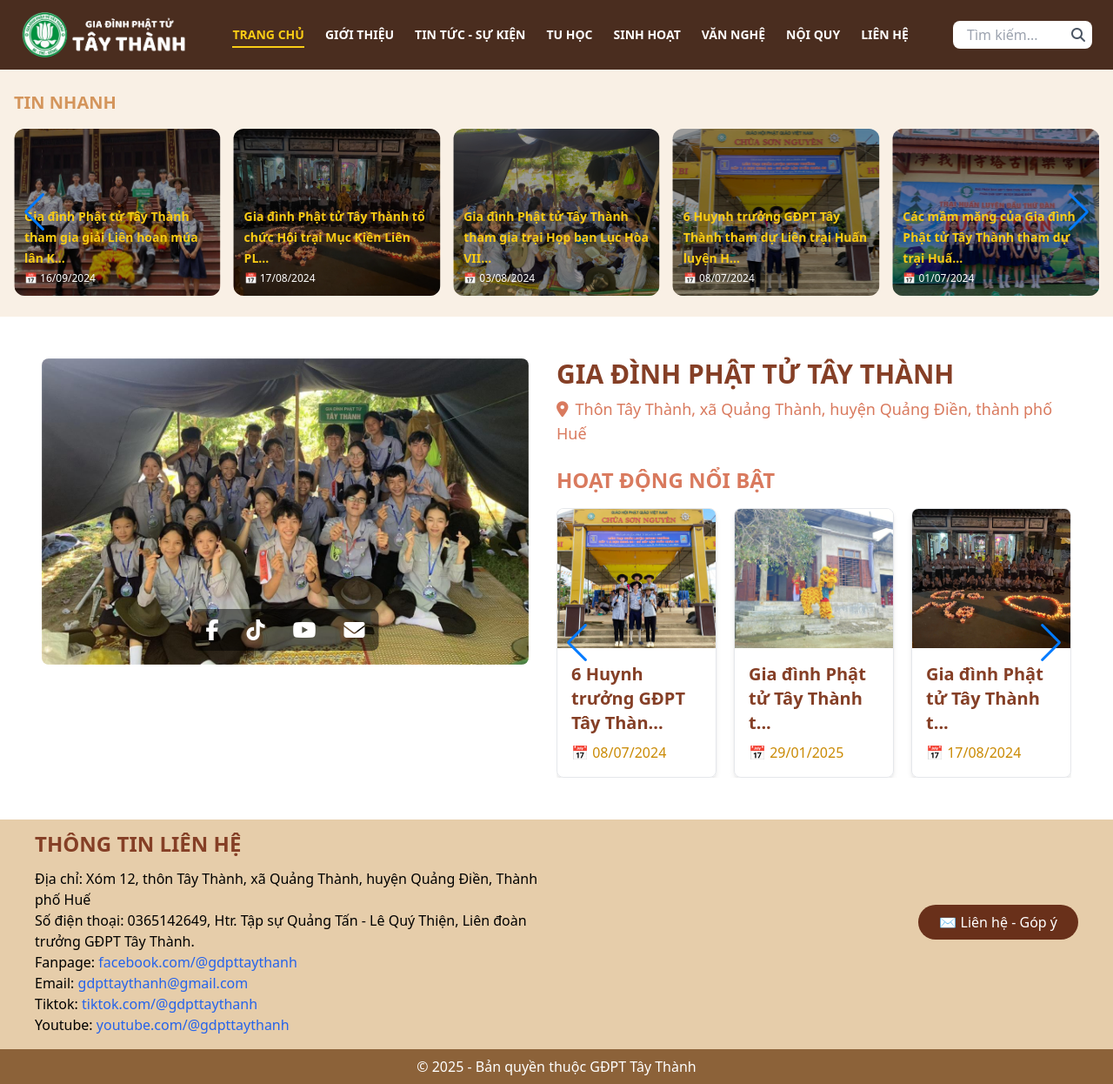
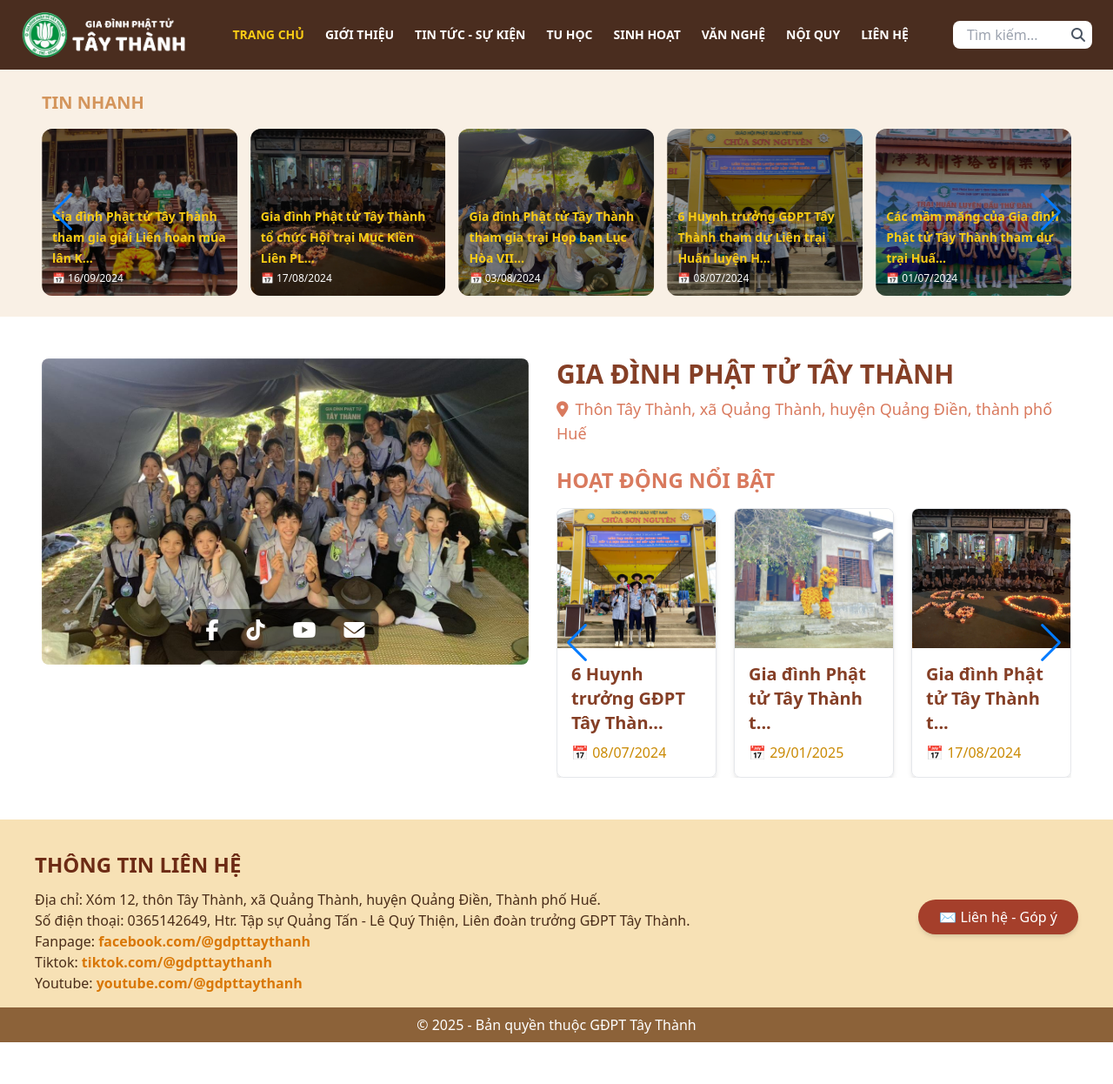
Before and after one commit to lequythien/gdpttaythanh, a React (Vite) app in the folder frontend/: page / in a window 1280 px wide. Shown: the whole page at 87% size. After the commit the page ends 1198 px from the top, so only its background shows below. Built offline with nearby package versions, Linux system fonts and the light colour scheme.

Commit message:
update 2

```diff
--- a/frontend/src/components/Event.jsx
+++ b/frontend/src/components/Event.jsx
@@ -43,7 +43,7 @@ const events = [
 
 const Event = () => {
   return (
-    <div className="flex flex-col md:flex-row py-12 px-4 md:px-12 space-y-8 md:space-y-0 md:space-x-8">
+    <div className="flex flex-col md:flex-row py-12 px-2 md:px-12 space-y-8 md:space-y-0 md:space-x-8">
       <div className="w-full md:w-1/2 flex flex-col items-center relative">
         <div className="w-full h-80 md:h-auto bg-cover bg-center rounded-lg relative">
           <img
--- a/frontend/src/components/Footer.jsx
+++ b/frontend/src/components/Footer.jsx
@@ -2,57 +2,60 @@ import React from "react";
 
 const Footer = () => {
   return (
-    <div className="bg-[#e6cdaa]">
-      <div className="container mx-auto px-10">
-        {/* Chia footer thành 2 cột */}
-        <div className="grid grid-cols-1 md:grid-cols-2 gap-6">
-          {/* Phần thông tin liên hệ (bên trái) */}
-          <div>
-            <h1 className="text-[#853f26] text-2xl font-bold my-3">
+    <div className="bg-[#f7e1b5] pt-6">
+      <div className="container mx-auto px-6 md:px-10">
+        <div className="grid grid-cols-1 md:grid-cols-3 gap-6 gap-y-3">
+          {/* Cột thông tin chiếm 2/3 trên desktop */}
+          <div className="md:col-span-2">
+            <h1 className="text-[#6d2b15] text-2xl font-bold my-3">
               THÔNG TIN LIÊN HỆ
             </h1>
-            <p>
+            <p className="text-[#4a2d19] font-medium flex items-center mb-2 md:mb-0">
               Địa chỉ: Xóm 12, thôn Tây Thành, xã Quảng Thành, huyện Quảng Điền,
-              Thành phố Huế
+              Thành phố Huế.
             </p>
-            <p>
-              Số điện thoại: 0365142649, Htr. Tập sự Quảng Tấn - Lê Quý
-              Thiện, Liên đoàn trưởng GĐPT Tây Thành.
+            <p className="text-[#4a2d19] font-medium flex items-center mb-2 md:mb-0">
+              Số điện thoại: 0365142649, Htr. Tập sự Quảng Tấn - Lê Quý Thiện,
+              Liên đoàn trưởng GĐPT Tây Thành.
             </p>
-            <p>
-              Fanpage:{" "}
-              <a href="#" className="text-blue-600">
+            <p className="text-[#4a2d19] font-medium flex items-center">
+              Fanpage:
+              <a
+                href="https://www.facebook.com/profile.php?id=100068896704733"
+                className="text-[#d97706] font-semibold ml-1 hover:underline"
+              >
                 facebook.com/@gdpttaythanh
               </a>
             </p>
-            <p>
-              Email:{" "}
-              <a href="#" className="text-blue-600">
-                gdpttaythanh@gmail.com
-              </a>
-            </p>
-            <p>
-              Tiktok:{" "}
-              <a href="#" className="text-blue-600">
+            <p className="text-[#4a2d19] font-medium flex items-center">
+              Tiktok:
+              <a
+                href="https://www.tiktok.com/@gdpttaythanh"
+                className="text-[#d97706] font-semibold ml-1 hover:underline"
+              >
                 tiktok.com/@gdpttaythanh
               </a>
             </p>
-            <p>
-              Youtube:{" "}
-              <a href="#" className="text-blue-600">
+            <p className="text-[#4a2d19] font-medium flex items-center">
+              Youtube:
+              <a
+                href="https://www.youtube.com/@gdpttaythanh"
+                className="text-[#d97706] font-semibold ml-1 hover:underline"
+              >
                 youtube.com/@gdpttaythanh
               </a>
             </p>
           </div>
 
-          {/* Phần nút liên hệ và lượt truy cập (bên phải) */}
-          <div className="flex flex-col items-center justify-center md:items-end">
-            <button className="bg-[#69301a] text-white px-6 py-2 rounded-full flex items-center mb-3">
-              ✉️ Liên hệ - Góp ý
+          {/* Cột nút liên hệ (căn giữa trên mobile, phải trên desktop) */}
+          <div className="flex flex-col items-center md:items-end justify-center">
+            <button className="bg-[#a53f2b] text-white px-6 py-2 rounded-full flex items-center shadow-md hover:bg-[#822f21] transition duration-300">
+              <a href="mailto:gdpttaythanh@gmail.com">✉️ Liên hệ - Góp ý</a>
             </button>
           </div>
         </div>
       </div>
+
       {/* Thanh bản quyền */}
       <div className="bg-[#8c6239] text-white text-center py-2 mt-4">
         <p>© 2025 - Bản quyền thuộc GĐPT Tây Thành</p>
--- a/frontend/src/components/Header.jsx
+++ b/frontend/src/components/Header.jsx
@@ -1,19 +1,17 @@
 import React from "react";
 import { Swiper, SwiperSlide } from "swiper/react";
 import { Navigation, Autoplay } from "swiper/modules";
-import Tintuc1 from '../assets/tintuc1.jpg';
-import Tintuc2 from '../assets/tintuc2.jpg';
-import Tintuc3 from '../assets/tintuc3.jpg';
-import Tintuc4 from '../assets/tintuc4.jpg';
-import Tintuc5 from '../assets/tintuc5.jpg';
-import Tintuc6 from '../assets/tintuc6.jpg';
-import Tintuc7 from '../assets/tintuc7.jpg';
-
+import Tintuc1 from "../assets/tintuc1.jpg";
+import Tintuc2 from "../assets/tintuc2.jpg";
+import Tintuc3 from "../assets/tintuc3.jpg";
+import Tintuc4 from "../assets/tintuc4.jpg";
+import Tintuc5 from "../assets/tintuc5.jpg";
+import Tintuc6 from "../assets/tintuc6.jpg";
+import Tintuc7 from "../assets/tintuc7.jpg";
 
 import "swiper/css";
 import "swiper/css/navigation";
 
-// Danh sách tin tức với hình ảnh import sẵn
 const newsData = [
   {
     id: 1,
@@ -23,7 +21,8 @@ const newsData = [
   },
   {
     id: 2,
-    title: "Gia đình Phật tử Tây Thành tham gia giải Liên hoan múa lân Kiên Thệ 3, do BHD PB tỉnh Thừa Thiên Huế tổ chức.",
+    title:
+      "Gia đình Phật tử Tây Thành tham gia giải Liên hoan múa lân Kiên Thệ 3, do BHD PB tỉnh Thừa Thiên Huế tổ chức.",
     date: "16/09/2024",
     image: Tintuc2,
   },
@@ -35,19 +34,22 @@ const newsData = [
   },
   {
     id: 4,
-    title: "Gia đình Phật tử Tây Thành tham gia trại Họp bạn Lục Hòa VII do Phân ban GĐPT huyện Quảng Điển tổ chức tại chùa Sơn Tùng, xã Quảng Vinh",
+    title:
+      "Gia đình Phật tử Tây Thành tham gia trại Họp bạn Lục Hòa VII do Phân ban GĐPT huyện Quảng Điển tổ chức tại chùa Sơn Tùng, xã Quảng Vinh",
     date: "03/08/2024",
     image: Tintuc4,
   },
   {
     id: 5,
-    title: "6 Huynh trưởng GĐPT Tây Thành tham dự Liên trại Huấn luyện Huynh trưởng Cấp 1 A Dục khóa 40 và Sơ cấp Lộc Uyển khóa 69 tại chùa Sơn Nguyên, huyện A Lưới",
+    title:
+      "6 Huynh trưởng GĐPT Tây Thành tham dự Liên trại Huấn luyện Huynh trưởng Cấp 1 A Dục khóa 40 và Sơ cấp Lộc Uyển khóa 69 tại chùa Sơn Nguyên, huyện A Lưới",
     date: "08/07/2024",
     image: Tintuc5,
   },
   {
     id: 6,
-    title: "Các mầm măng của Gia đình Phật tử Tây Thành tham dự trại Huấn luyện đầu thứ đàn Tuyết Sơn tại chùa Cổ Tháp, xã Quảng Vinh",
+    title:
+      "Các mầm măng của Gia đình Phật tử Tây Thành tham dự trại Huấn luyện đầu thứ đàn Tuyết Sơn tại chùa Cổ Tháp, xã Quảng Vinh",
     date: "01/07/2024",
     image: Tintuc6,
   },
@@ -61,12 +63,10 @@ const newsData = [
 
 const Header = () => {
   return (
-    <div className="bg-[#f9f0e5] py-6">
+    <div className="bg-[#f9f0e5] py-6 px-1 md:px-8">
       <div className="container mx-auto px-4">
-        {/* Tiêu đề */}
         <h2 className="text-[#d4955c] font-bold text-xl mb-4">TIN NHANH</h2>
 
-        {/* Slider */}
         <Swiper
           modules={[Navigation, Autoplay]}
           spaceBetween={15}
@@ -79,29 +79,35 @@ const Header = () => {
           navigation
           loop={true}
           autoplay={{
-            delay: 2500, // 2.5s mỗi lần chuyển đổi
-            disableOnInteraction: false, // Không dừng khi người dùng tương tác
-            pauseOnMouseEnter: false, // Không dừng khi di chuột vào
+            delay: 2500,
+            disableOnInteraction: false,
+            pauseOnMouseEnter: false,
           }}
-          speed={1000} // Chuyển đổi nhanh hơn
+          speed={1000}
         >
           {newsData.map((news) => (
             <SwiperSlide key={news.id}>
               <div className="relative rounded-xl overflow-hidden">
-                {/* Hình ảnh nền */}
                 <img
                   src={news.image}
                   alt={news.title}
                   className="w-full h-48 object-cover"
                 />
-                {/* Lớp phủ tối */}
+
                 <div className="absolute inset-0 bg-black opacity-40"></div>
-                {/* Nội dung */}
+
                 <div className="absolute bottom-0 left-0 right-0 p-3 text-white">
-                  <a href="#" className="text-sm font-semibold text-yellow-400 hover:text-blue-50">
-                  {news.title.length > 60 ? news.title.slice(0, 60) + "..." : news.title}
+                  <a
+                    href="#"
+                    className="text-sm font-semibold text-yellow-400 hover:text-blue-50"
+                  >
+                    {news.title.length > 60
+                      ? news.title.slice(0, 60) + "..."
+                      : news.title}
                   </a>
-                  <p className="text-xs flex items-center mt-1">📅 {news.date}</p>
+                  <p className="text-xs flex items-center mt-1">
+                    📅 {news.date}
+                  </p>
                 </div>
               </div>
             </SwiperSlide>
--- a/frontend/src/components/Navbar.jsx
+++ b/frontend/src/components/Navbar.jsx
@@ -41,7 +41,7 @@ const Navbar = () => {
             <li>
               <a
                 href="#"
-                className="text-yellow-400 border-b-2 border-yellow-400 pb-1"
+                className="text-yellow-400 border-yellow-400 pb-1"
               >
                 TRANG CHỦ
               </a>
@@ -53,17 +53,17 @@ const Navbar = () => {
             </li>
 
             <li className="group relative">
-              <a href="#" className="hover:text-yellow-400">
+              <p className="hover:text-yellow-400 cursor-pointer">
                 TIN TỨC - SỰ KIỆN
-              </a>
-              <ul className="absolute left-0 mt-2 hidden group-hover:block bg-[#4A2D1F] shadow-lg py-2 px-3 space-y-2">
+              </p>
+              <ul className="absolute left-0 mt-4 hidden group-hover:block bg-[#da7600] shadow-lg rounded-xl w-48 py-2 px-3 space-y-4">
                 <li>
-                  <a href="#" className="hover:text-yellow-400">
+                  <a href="#" className="hover:text-blue-400">
                     TIN PHẬT GIÁO
                   </a>
                 </li>
                 <li>
-                  <a href="#" className="hover:text-yellow-400">
+                  <a href="#" className="hover:text-blue-400">
                     TIN GĐPT
                   </a>
                 </li>
@@ -71,10 +71,10 @@ const Navbar = () => {
             </li>
 
             <li className="group relative">
-              <a href="#" className="hover:text-yellow-400">
+              <p className="hover:text-yellow-400 cursor-pointer">
                 TU HỌC
-              </a>
-              <ul className="absolute left-0 mt-2 hidden group-hover:block bg-[#4A2D1F] shadow-lg py-2 px-3 space-y-2">
+              </p>
+              <ul className="absolute left-0 mt-4 hidden group-hover:block bg-[#da7600] shadow-lg rounded-xl w-48 py-2 px-3 space-y-4">
                 <li>
                   <a href="#" className="hover:text-yellow-400">
                     HUẤN LUYỆN
```
